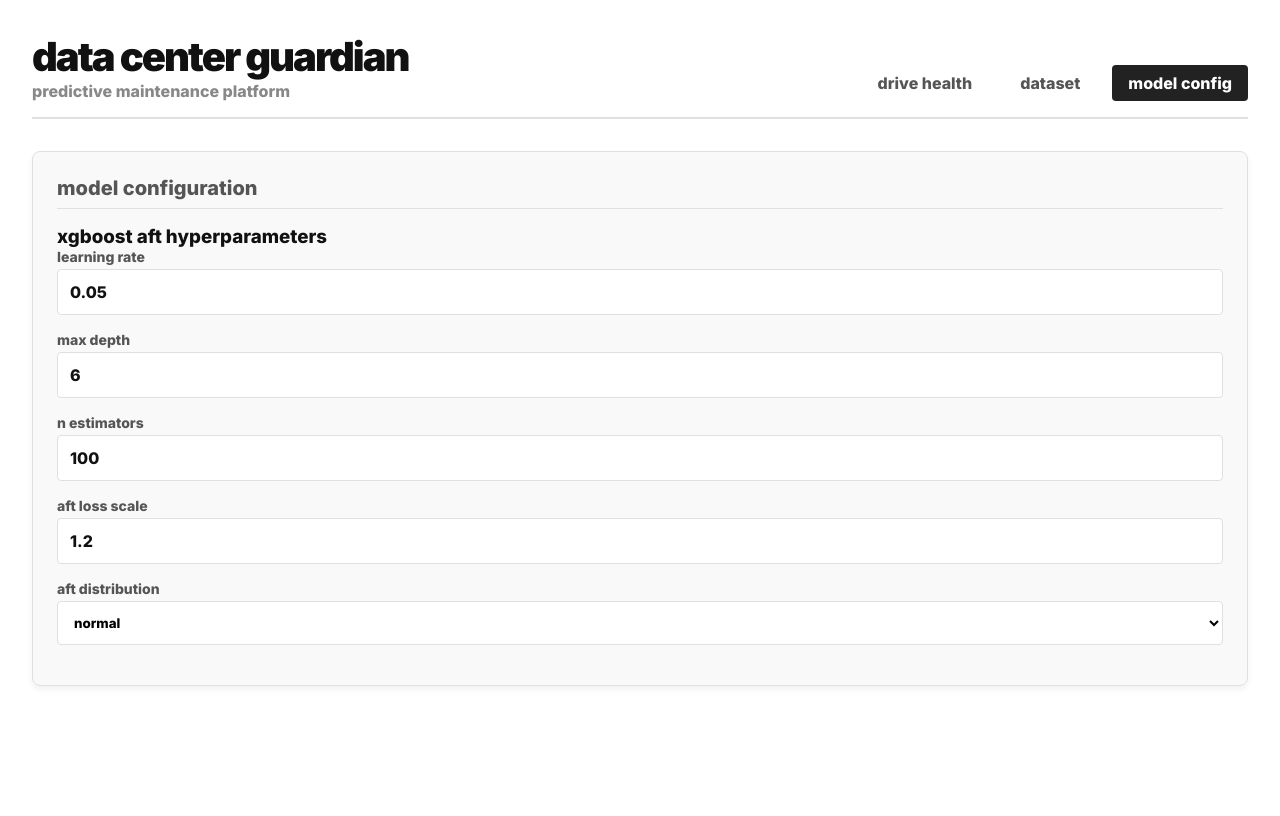
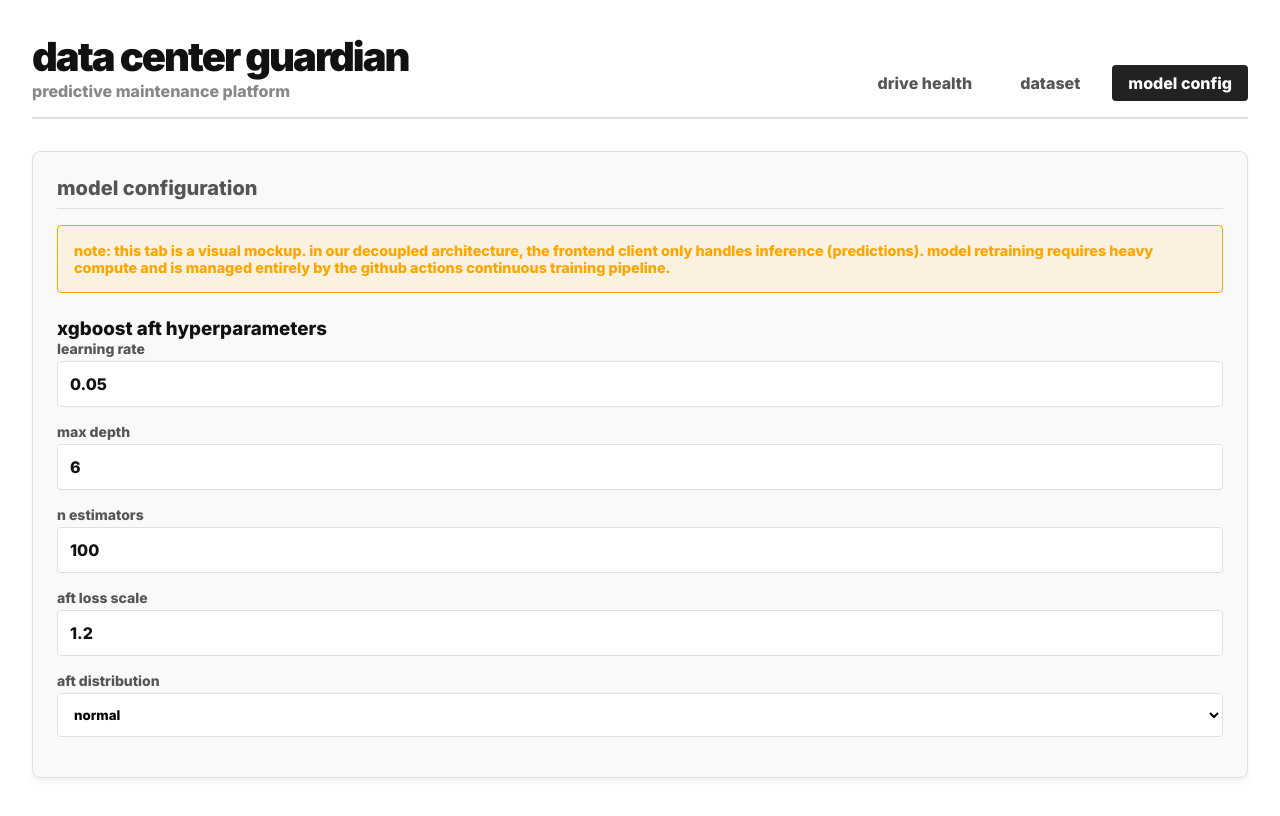
Before and after one commit to bettercallok/data-center-gaurdian, a React (Vite) app in the folder frontend/: page / in a window 1280 px wide. Both pictures are taken after a click on the button "model config". Shown: the top 816 px of the page. Built offline with nearby package versions, Linux system fonts and the light colour scheme.

Commit message:
chore(frontend): add disclaimer explaining that model config is a static mockup

```diff
--- a/frontend/src/DataCenterGuardian.tsx
+++ b/frontend/src/DataCenterGuardian.tsx
@@ -174,6 +174,11 @@
 
       <div style={{ display: 'flex', gap: '2rem', flexWrap: 'wrap' }}>
         <div style={{ flex: '1 1 300px' }}>
+          <div className="alert" style={{ backgroundColor: 'rgba(255, 165, 0, 0.1)', border: '1px solid orange', padding: '1rem', borderRadius: '4px', marginBottom: '1.5rem' }}>
+            <p style={{ color: 'orange', fontSize: '0.9rem', margin: 0 }}>
+              <strong>note:</strong> this tab is a visual mockup. in our decoupled architecture, the frontend client only handles inference (predictions). model retraining requires heavy compute and is managed entirely by the github actions continuous training pipeline.
+            </p>
+          </div>
           <h3>xgboost aft hyperparameters</h3>
 
           <div className="input-group">
```
